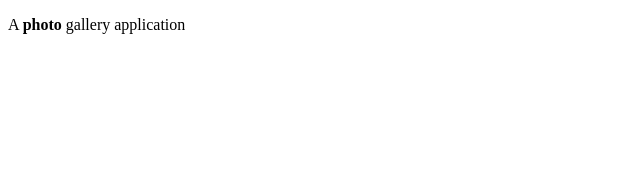
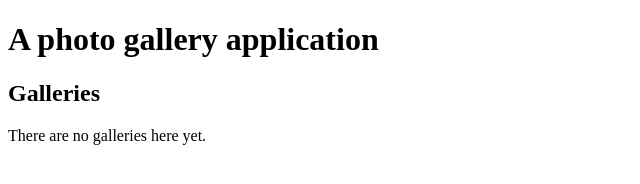
Before and after one commit to SherrySeibel/metis_prework, a plain HTML site: page index.html in a window 1280 px wide. Shown: the whole page, without its empty margins (0-640 px from the left). Drawn offline with Linux system fonts and the light colour scheme.

Commit message:
Adding headers and divs

```diff
--- a/index.html
+++ b/index.html
@@ -6,6 +6,10 @@
     <title>My Web Gallery</title>
   </head>
   <body>
-    <p>A <b>photo</b> gallery application</p>
+<h1>A photo gallery application</h1>
+<div>
+<h2>Galleries</h2>
+  <p>There are no galleries here yet.</p>
+</div>
   </body>
 </html>
```
